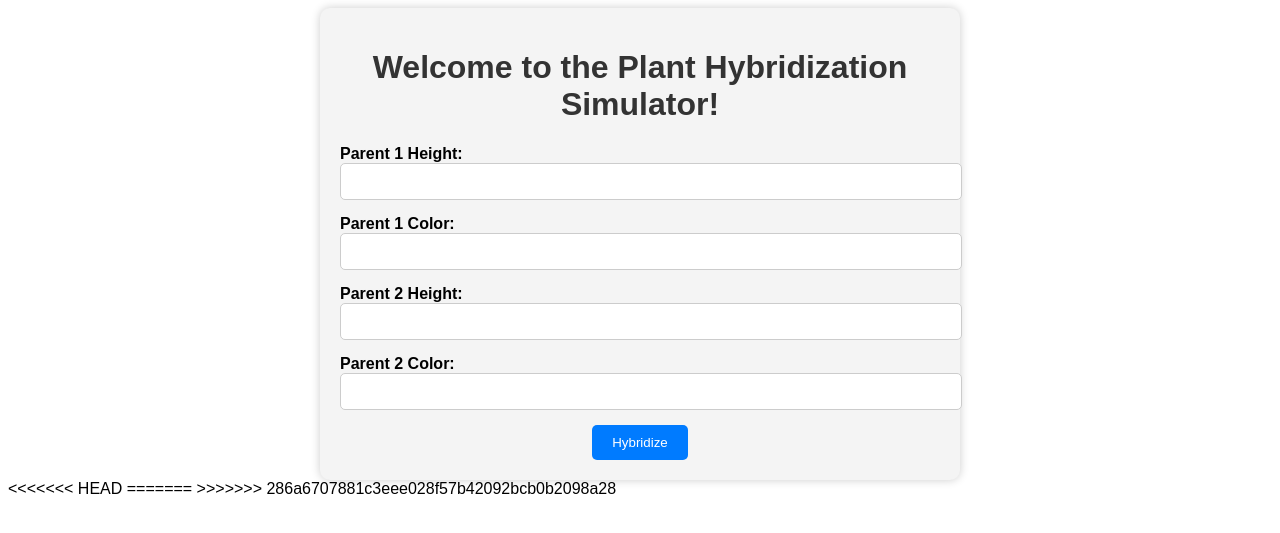
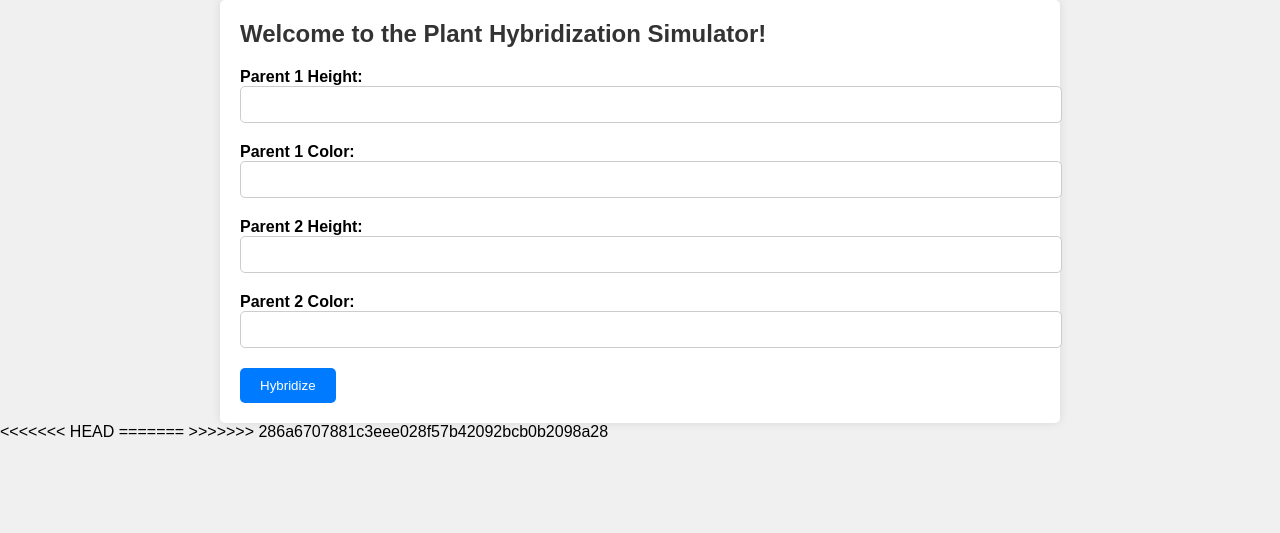
Before and after one commit to harshsinghcs/Plant-and-flower-Hybridization-AI, a Flask app: page / in a window 1280 px wide. Shown: the top 533 px of the page. Run offline with Flask 3, Linux system fonts and the light colour scheme.

Commit message:
changing in css

```diff
--- a/static/stye.css
+++ b/static/style.css
@@ -1,26 +1,31 @@
-/* Improved CSS styles */
+/* Reset some default browser styles */
+body, h1, h2, h3, ul, li, p, form {
+    margin: 0;
+    padding: 0;
+}
 
 body {
     font-family: Arial, sans-serif;
+    background-color: #f0f0f0;
 }
 
 .container {
-    max-width: 600px;
+    max-width: 800px;
     margin: 0 auto;
     padding: 20px;
-    text-align: center;
-    background-color: #f4f4f4;
-    border-radius: 10px;
-    box-shadow: 0 0 10px rgba(0, 0, 0, 0.2);
+    background-color: #fff;
+    box-shadow: 0 0 10px rgba(0, 0, 0, 0.1);
+    border-radius: 5px;
 }
 
 h1 {
+    font-size: 24px;
     color: #333;
+    margin-bottom: 20px;
 }
 
 .form-group {
-    margin-bottom: 15px;
-    text-align: left;
+    margin-bottom: 20px;
 }
 
 label {
--- a/templates/index.html
+++ b/templates/index.html
@@ -4,7 +4,7 @@
     <meta charset="UTF-8">
     <meta name="viewport" content="width=device-width, initial-scale=1.0">
     <link rel="stylesheet" href="{{ url_for('static', filename='styles.css') }}">
-    <link rel="stylesheet" href="/static/stye.css">
+    <link rel="stylesheet" href="/static/style.css">
     <title>Plant Hybridization</title>
 </head>
 <body>
```
